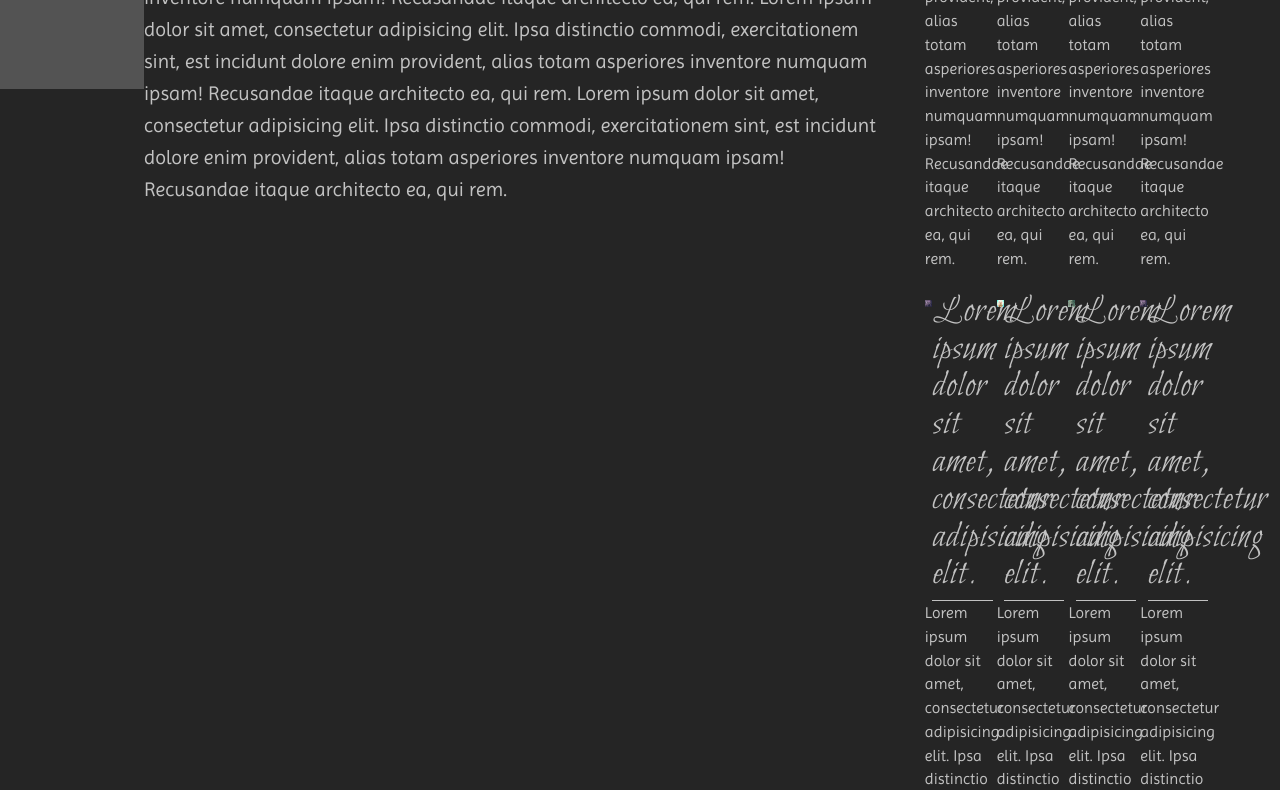
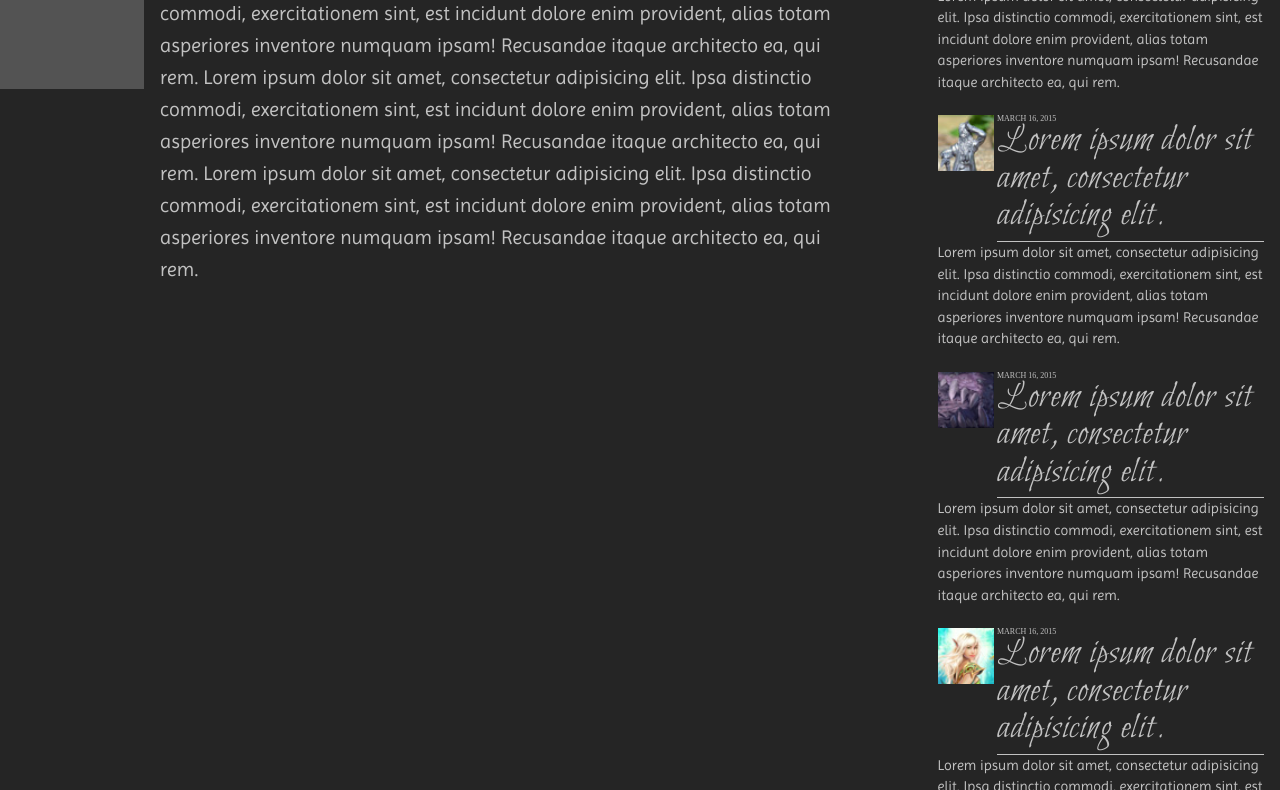
Before and after one commit to KempfCreative/TheWanderingDwarf, a website: page index.html in a window 1280 px wide. Shown: the part 711-1501 px from the top of the page. Drawn offline with Linux system fonts and the light colour scheme; files whose address does not match are found by name.

Commit message:
Final responsive design CSS changes

```diff
--- a/sass/style.scss
+++ b/sass/style.scss
@@ -96,12 +96,13 @@ body {
         padding: 2em;
         width: 100%;
         @media screen and (min-width: 768px) {
-            margin-left: 10%;
+            margin-left: 9em;
             padding:1em;
+            width:auto;
         }
         @media screen and (min-width: 1024px) {
-            margin-left: 10%;
-            width: 60%;
+            margin-left: 9em;
+            width: 57%;
             padding:1em;
         }
         height: 100%;
@@ -112,13 +113,15 @@ body {
         padding:2em;
         width: 100%;
         @media screen and (min-width: 768px) {
-            margin-left: 1%;
             padding:1em;
+            width: auto;
+            margin-left: 9em;
         }
         @media screen and (min-width: 1024px) {
-            width: 29%;
+            width: 28%;
             float: right;
             padding:1em;
+            margin-left: 0;
         }
     }
 }
@@ -136,7 +139,7 @@ body {
         @media screen and (min-width: 768px) {
             display: inline;
             float: left;
-            width: 5.13347%;
+            width: 8.44594595%;
             display: inline-block;
         }
         .image {
@@ -147,6 +150,8 @@ body {
             @media screen and (min-width: 768px) {
                 position: static;
                 width:100%;
+                left:0;
+                transform: none;
             }
             height:auto;
             display: inline-block;
@@ -160,8 +165,12 @@ body {
             text-align: center;
             @media screen and (min-width: 768px) {
                 font-size: 3em;
+                line-height: 1em;
+                width:90.5540541%;
+                text-align: left;
+            }
+            @media screen and (min-width: 1024px) {
                 line-height: 1.25em;
-                width:93.86653%;
             }
         }
     }
@@ -183,18 +192,33 @@ body {
     width: 100%;
     position: relative;
     @media screen and (min-width: 768px) {
-        position: static;
+        width:49%;
+        position: relative;
     }
     @media screen and (min-width: 1024px) {
-        width:20%;
+        width: 100%;
         color: $navBg;
     }
     .image-container {
-        float: left;
-        width: 10.2669405%;
-        display: inline-block;
+        position: relative;
+        margin: 0 auto;
+        @media screen and (min-width: 768px) {
+            display: inline;
+            float: left;
+            width: 17.1821306%;
+            display: inline-block;
+        }
         .image {
-            width:100%;
+            width:50px;
+            position: absolute;
+            left: 50%;
+            transform: translate(-50%, 0);
+            @media screen and (min-width: 768px) {
+                position: static;
+                width:100%;
+                left:0;
+                transform: none;
+            }
             height:auto;
             display: inline-block;
         }
@@ -202,13 +226,24 @@ body {
     .heading-article {
         a {
             @include headingPreset;
-            font-size: 2.375em;
-            line-height: 0.98958333em;
-            width:88.7330595%;
+            font-size: 2em;
+            width: 100%;
+            text-align: center;
+            @media screen and (min-width: 768px) {
+                font-size: 2.375em;
+                line-height: 0.98958333em;
+                width:81.818%;
+                text-align: left;
+            }
+            height:auto;
+            display: inline-block;
         }
     }
     .body-article {
-        font-size: 0.98958333em;
+        font-size: 0.9em;
+        @media screen and (min-width: 768px) {
+            font-size: 0.9em;
+        }
         line-height: 1.5em;
         margin: 0 0 1.5em 0;
         color: $cFontMain;
@@ -248,6 +283,10 @@ time {
         float: left;
         display: block;
         margin: 0 0 0 1%;
+        position: static;
+        top:0;
+        left: 0;
+        transform: none;
     }
     color:$cFontMain;
     font-size: .5em;
```
Also changed, not shown: css/style.css.
